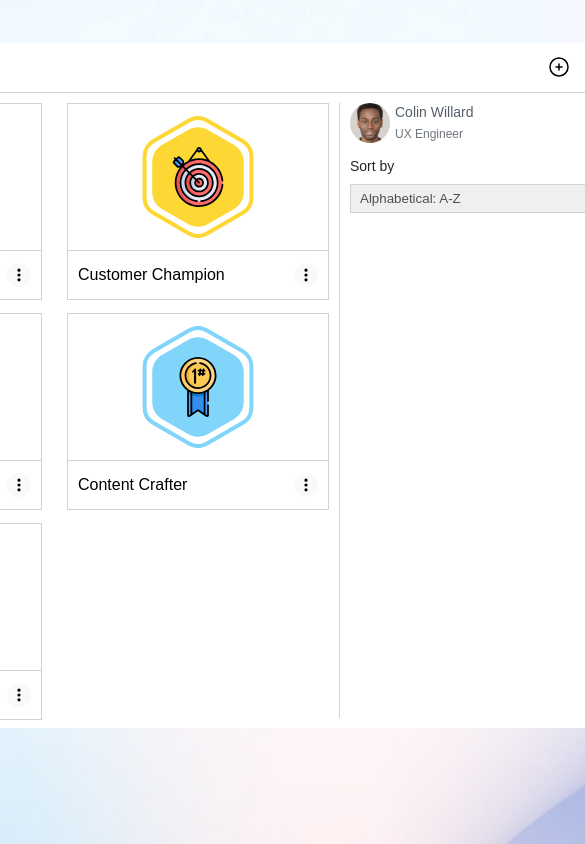
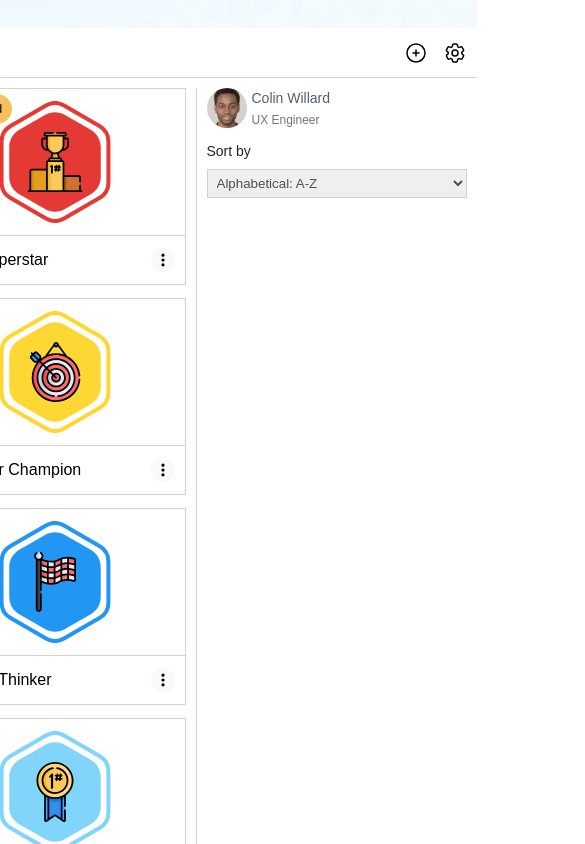
Before and after one commit to leoarthurwall/claromentis-ui, a React (Create React App) app: page / in a window 390 px wide. Shown: the top 844 px of the page, 585 px wide, since content can reach past the window. Built offline with nearby package versions, Linux system fonts and the light colour scheme.

Commit message:
set the breakpoint for tablet and encountered a repeate of the background image, so set the body background image to no repeate and then height to 100% instead of 100vh

```diff
--- a/src/Components/Main/BadgeSection/BadgeSection.js
+++ b/src/Components/Main/BadgeSection/BadgeSection.js
@@ -14,6 +14,9 @@
 
   @media (max-width: 1280px) {
     grid-template-columns: 1fr 1fr;
+  }
+  @media (max-width: 1000px) {
+    grid-template-columns: 1fr ;
   }
 `;
 
--- a/src/index.css
+++ b/src/index.css
@@ -2,9 +2,11 @@
   margin: 0;
   background-image: url("/public/assets/background-FHD.jpg");
   background-size: cover;
+  background-repeat: no-repeat;
+
   display: flex;
   justify-content: center;
   width: 100vw;
-  height: 100vh;
+  height: 100%;
   font-family: sans-serif;
 }
```
